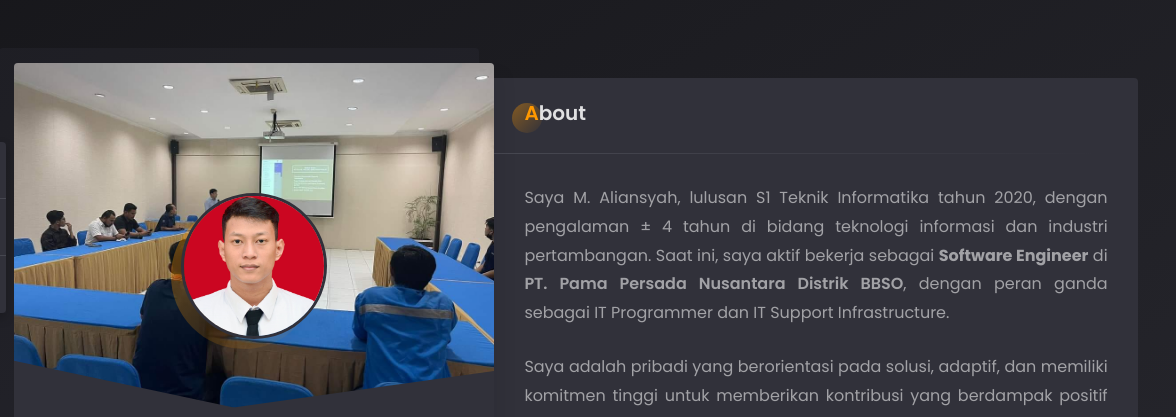
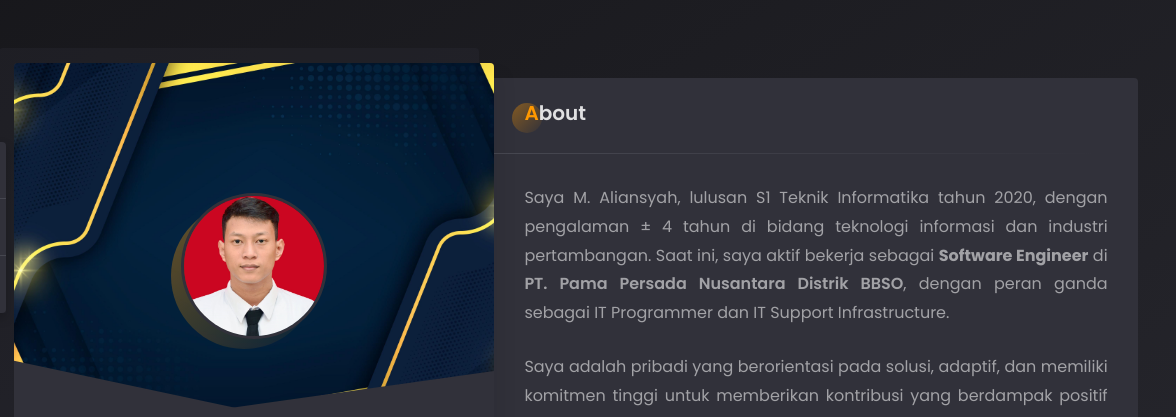
Before and after one commit to aliansyahh/portofolio, a plain HTML site: page index.html in a window 1280 px wide. Shown: the top 417 px of the page, 104-1280 px from the left. Drawn offline with nearby package versions, Linux system fonts and the light colour scheme; files whose address does not match are found by name.

Commit message:
Update index.html

```diff
--- a/index.html
+++ b/index.html
@@ -159,7 +159,7 @@
             <div
               class="slide"
               style="
-                background-image: url('works/presentasi.jpeg');
+                background-image: url('works/bgc.JPG');
                 background-position: 30% 100%;
               "
             ></div>
```
